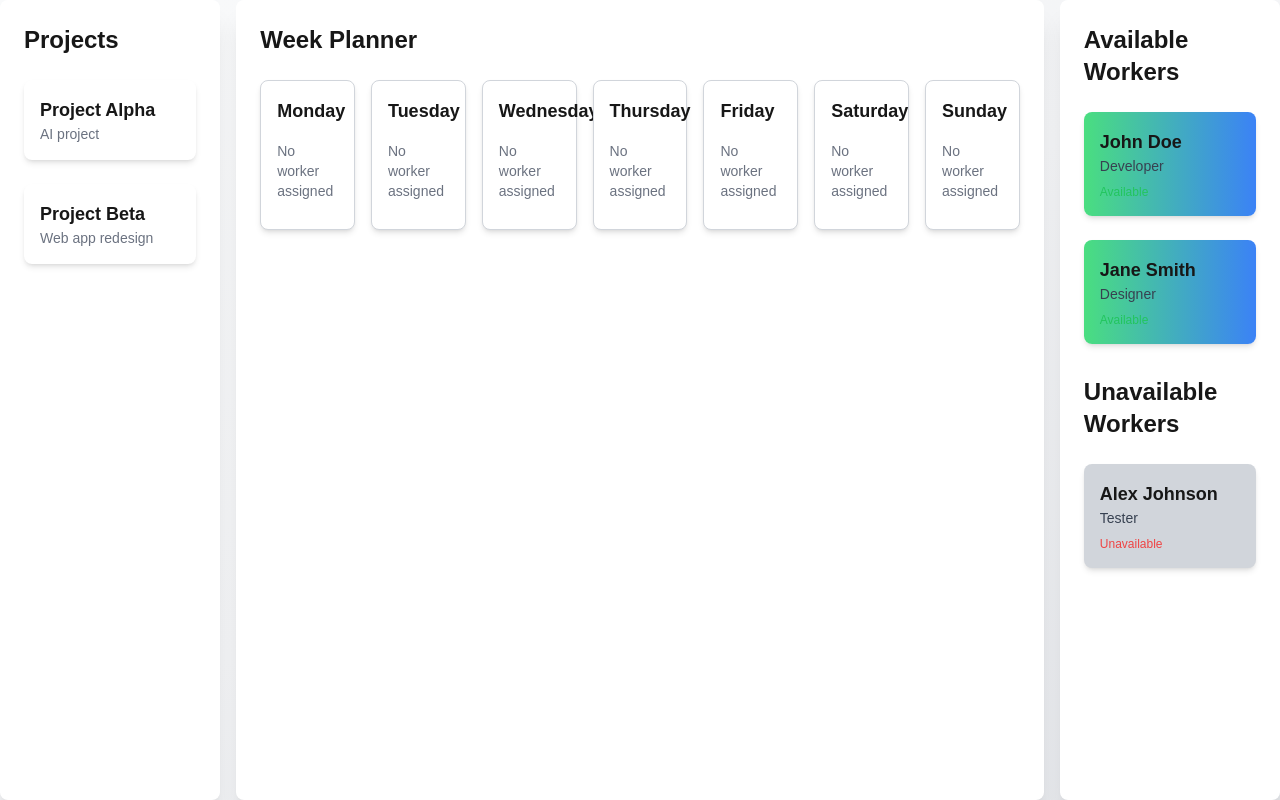
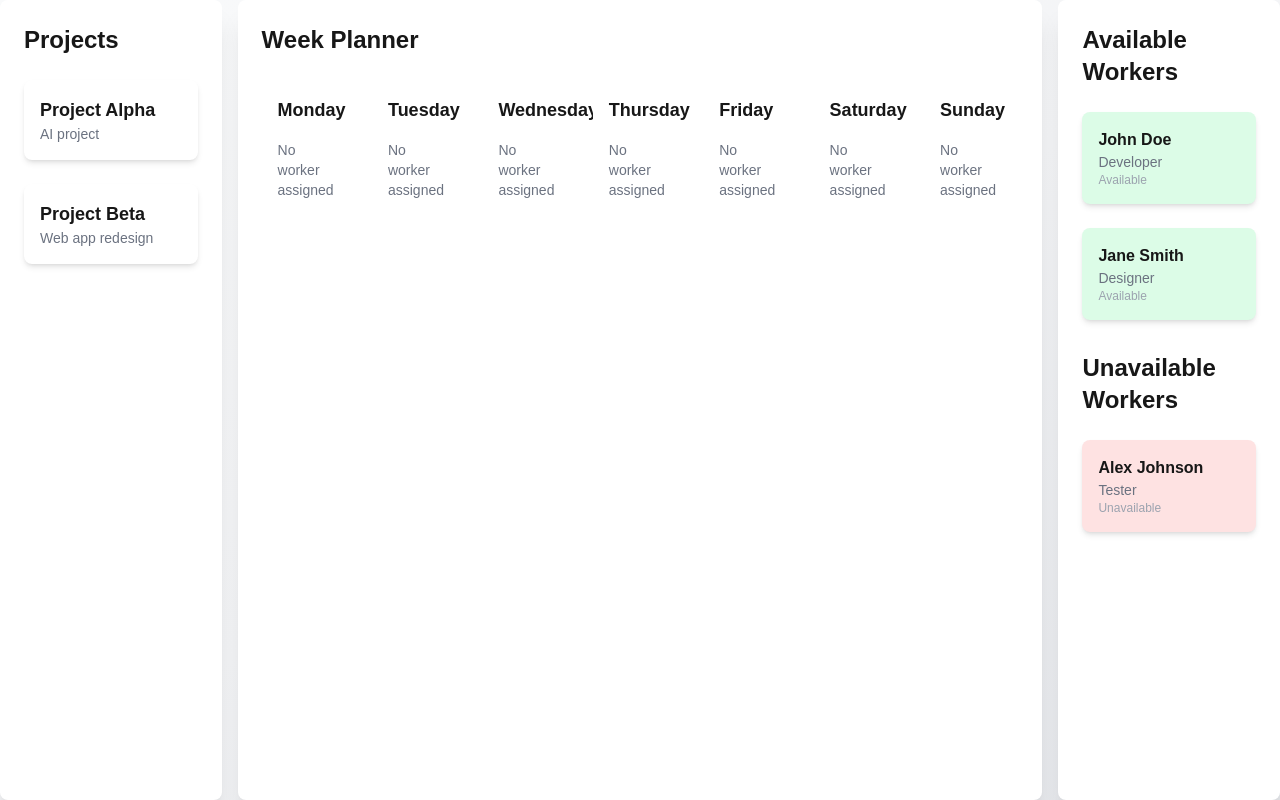
Before and after one commit to ErvinBehxheti/workflow, a Next.js app: page / in a window 1280 px wide. Built offline with nearby package versions, Linux system fonts and the light colour scheme.

Commit message:
added visual effects when dragging and dropped

```diff
--- a/app/layout.tsx
+++ b/app/layout.tsx
@@ -14,8 +14,8 @@ const geistMono = localFont({
 });
 
 export const metadata: Metadata = {
-  title: "Create Next App",
-  description: "Generated by create next app",
+  title: "Workflow",
+  description: "Demo Dashboard app to manage workers",
 };
 
 export default function RootLayout({
--- a/components/WeekDay.tsx
+++ b/components/WeekDay.tsx
@@ -8,14 +8,18 @@ interface WeekDayProps {
 }
 
 export const WeekDay: React.FC<WeekDayProps> = ({ day, assignedWorker }) => {
-  const { setNodeRef } = useDroppable({
+  const { setNodeRef, isOver } = useDroppable({
     id: day,
   });
+
+  const dayStyle = `p-4 rounded-lg transition-all duration-200
+  ${isOver ? 'bg-blue-100 shadow-lg' : 'bg-white'}`;
 
   return (
     <div
       ref={setNodeRef}
-      className="border border-gray-300 rounded-lg p-4 shadow-md min-h-[150px] bg-white"
+      className={dayStyle}
+
     >
       <p className="font-semibold text-lg mb-4">{day}</p>
       {assignedWorker ? (
--- a/components/WorkerCard.tsx
+++ b/components/WorkerCard.tsx
@@ -1,45 +1,37 @@
-import React from "react";
-import { useDraggable } from "@dnd-kit/core";
-import { motion } from "framer-motion";
-import { Worker } from "../types/Worker";
+import React from 'react';
+import { useDraggable } from '@dnd-kit/core';
+import { Worker } from '@/types/Worker';
 
 interface WorkerCardProps {
   worker: Worker;
-  isAvailable: boolean;
 }
 
-export const WorkerCard: React.FC<WorkerCardProps> = ({
-  worker,
-  isAvailable,
-}) => {
-  const { attributes, listeners, setNodeRef } = useDraggable({
-    id: worker.id.toString(),
+export const WorkerCard: React.FC<WorkerCardProps> = ({ worker }) => {
+  const { attributes, listeners, setNodeRef, transform, isDragging } = useDraggable({
+    id: worker.id,
   });
 
+  // Define styles to indicate that the card is draggable
+  const cardStyle = `p-4 mb-2 rounded-lg transition-all duration-200 cursor-pointer
+    ${isDragging ? 'shadow-xl scale-105' : 'shadow-md'}
+    ${worker.isAvailable ? 'bg-green-100' : 'bg-red-100'}`;
+
+  const style = {
+    transform: transform ? `translate3d(${transform.x}px, ${transform.y}px, 0)` : undefined,
+    opacity: isDragging ? 0.75 : 1,  // Make it a bit transparent while dragging
+  };
+
   return (
-    <motion.div
+    <div
       ref={setNodeRef}
+      style={style}
+      className={cardStyle}
       {...listeners}
       {...attributes}
-      className={`p-4 rounded-lg shadow-md cursor-pointer transition ${
-        isAvailable
-          ? "bg-gradient-to-r from-green-400 to-blue-500 hover:shadow-xl hover:scale-105"
-          : "bg-gray-300 hover:shadow-xl hover:scale-105"
-      }`}
-      initial={{ opacity: 0, scale: 0.9 }}
-      animate={{ opacity: 1, scale: 1 }}
-      exit={{ opacity: 0, scale: 0.9 }}
-      transition={{ duration: 0.3 }}
     >
-      <p className="font-semibold text-lg">{worker.name}</p>
-      <p className="text-sm text-gray-700">{worker.role}</p>
-      <p
-        className={`text-xs mt-2 ${
-          isAvailable ? "text-green-500" : "text-red-500"
-        }`}
-      >
-        {isAvailable ? "Available" : "Unavailable"}
-      </p>
-    </motion.div>
+      <h3 className="font-bold">{worker.name}</h3>
+      <p className="text-sm text-gray-500">{worker.role}</p>
+      <p className="text-xs text-gray-400">{worker.isAvailable ? 'Available' : 'Unavailable'}</p>
+    </div>
   );
 };
--- a/package.json
+++ b/package.json
@@ -13,6 +13,7 @@
     "framer-motion": "^11.5.4",
     "next": "14.2.8",
     "react": "^18",
+    "react-dnd": "^16.0.1",
     "react-dom": "^18"
   },
   "devDependencies": {
```
Also changed, not shown: 1 other file (tests, documents, lock files or other folders).
